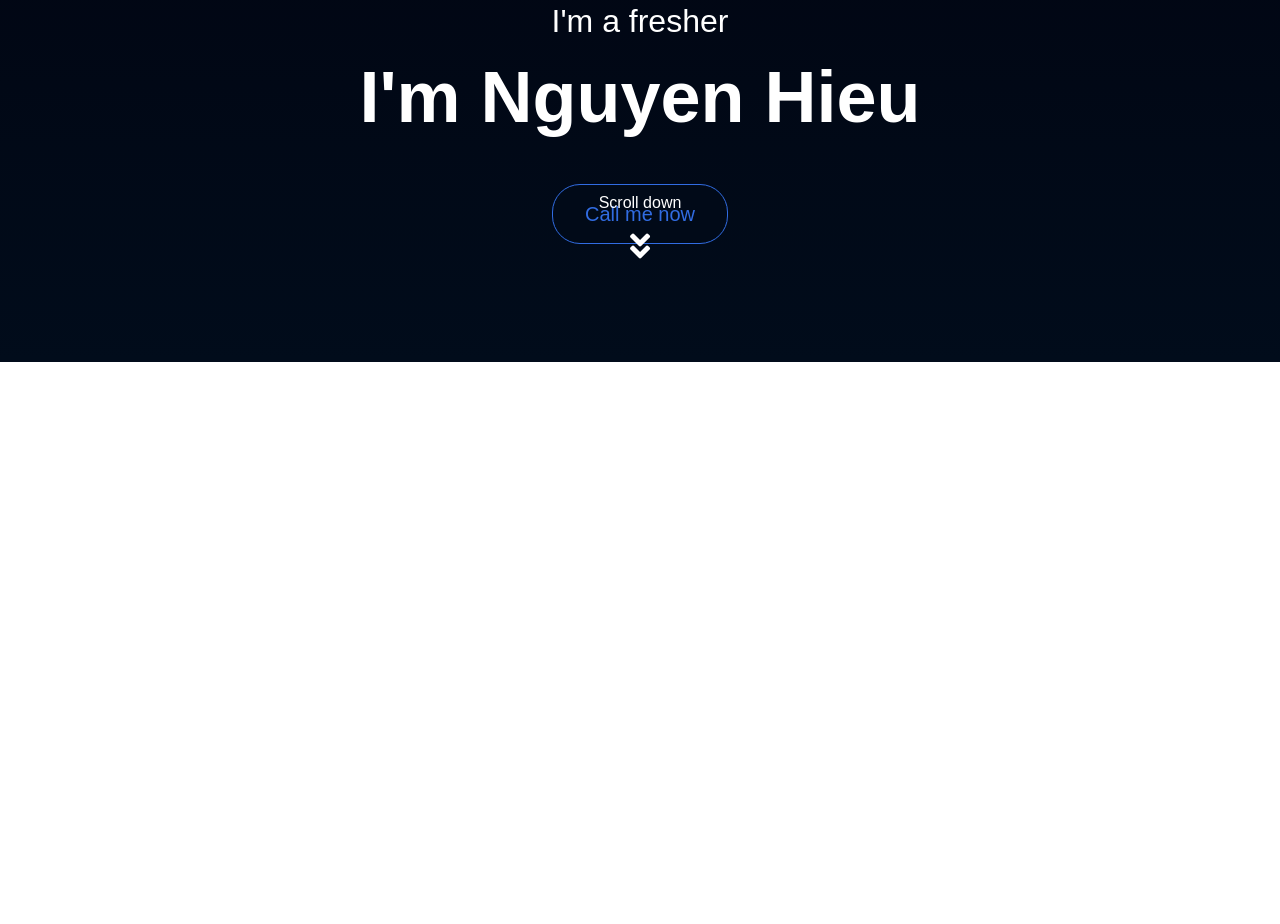
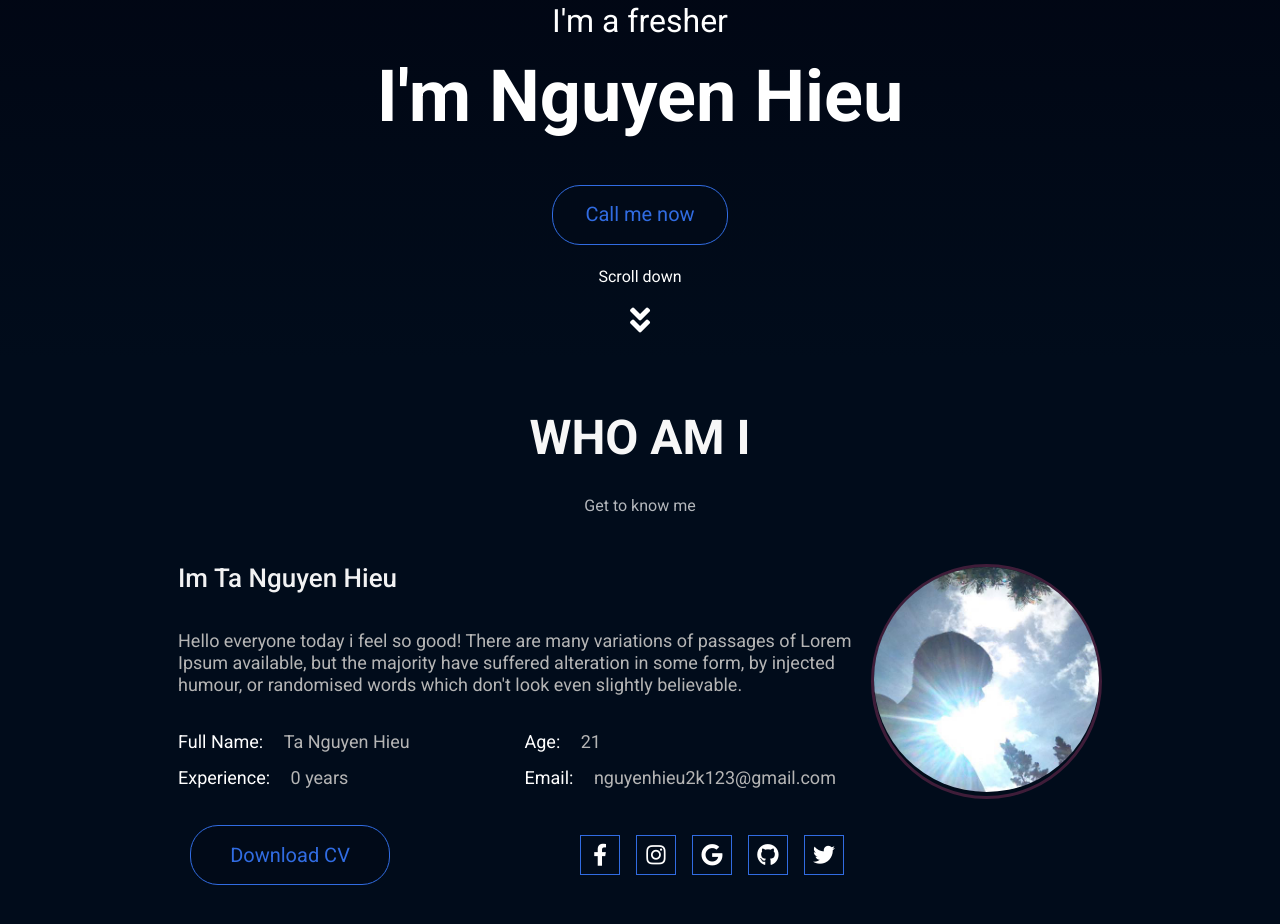
Before and after one commit to nguyenhieu2k123/myCV, a plain HTML site: page index.html in a window 1280 px wide. Shown: the part 406-1330 px from the top of the page. Before the commit the page ends 800 px from the top, so only its background shows below. Drawn offline with nearby package versions, Linux system fonts and the light colour scheme.

Commit message:
Update about me part

```diff
--- a/assets/style/base.css
+++ b/assets/style/base.css
@@ -1,15 +1,20 @@
 :root {
     --white-color: #fff!important;
-    --border-color: #316CE2;
+    --border-btn-color: #316CE2;
+}
+
+html {
+    font-family: 'Roboto', sans-serif;
+    scroll-behavior: smooth;
 }
 
 .btn {
     max-width: 200px;
     min-width: 146px;
     height: 60px;
-    border: 1px solid var(--border-color);
+    border: 1px solid var(--border-btn-color);
     background-color: #010A18;
-    color: var(--border-color);
+    color: var(--border-btn-color);
     font-size: 20px;
     padding: 16px 32px;
     border-radius: 28px;
@@ -19,7 +24,7 @@
 }
 
 .btn:hover {
-    background-color: var(--border-color);
+    background-color: var(--border-btn-color);
     color: var(--white-color);
     -webkit-transition: all .2s ease-in-out;
     transition: all .2s ease-in-out;
--- a/assets/style/main.css
+++ b/assets/style/main.css
@@ -4,19 +4,15 @@
     box-sizing: border-box;
 }
 
-html {
-    font-family: Arial, Helvetica, sans-serif;
-}
-
 #main {
-    position: relative;
+    /* position: relative; */
 }
 
 #header {
     width: 100%;
     height: 768px;
     background-image: linear-gradient(to bottom, #01010D, #010C1B);
-    display: block;
+    position: relative;
 }
 
 .header__menu {
@@ -27,7 +23,7 @@ html {
     border-bottom: 2px solid var(--white-color);
     position: fixed;
     z-index: 1;
-    background-color: rgba(7, 15, 40, 100);
+    background-color: #01020F;
 }
 
 .header__my-name {
@@ -48,7 +44,6 @@ html {
     flex: 7;
     display: flex;
     justify-content: flex-start;
-    /* background-color: rgba(7, 15, 40, 100); */
 }
 
 .header__navbar--menu {
@@ -83,7 +78,7 @@ html {
 
 .content__selection {
     width: 100%;
-    height: 694px;
+    height: 768px;
     position: absolute;
 }
 
@@ -150,3 +145,126 @@ html {
 .header__go-down-icon {
     font-size: 32px;
 }
+
+
+/* Start about */
+
+#about {
+    height: 768px;
+    width: 100%;
+    background-color: #010C1B;
+    position: relative;
+}
+
+.about__info-heading {
+    width: 100%;
+    color: var(--white-color);
+    text-align: center;
+    margin: 48px 0;
+}
+
+.about__info-title {
+    font-size: 48px;
+    text-transform: uppercase;
+    font-weight: 600;
+    opacity: 0.97;
+}
+
+.about__info-desc {
+    font-size: 16px;
+    opacity: 0.7;
+}
+
+.about__info-content {
+    color: var(--white-color);
+    display: flex;
+    margin: 0 178px;
+}
+
+.about__info-content-left {
+    flex: 3;
+}
+
+.about__info-content-right {
+    flex: 1;
+}
+
+.about__info-body-title {
+    font-size: 26px;
+    font-weight: 500;
+    opacity: 0.95;
+}
+
+.about__info-body-desc {
+    font-size: 18px;
+    color: #B5B5B5;
+    line-height: 22px;
+    margin: 36px 0;
+}
+
+.about__info-my-info {
+    width: 100%;
+    display: flex;
+    justify-content: space-around;
+    flex-wrap: wrap;
+    margin-bottom: 20px;
+}
+
+.about__info-my-info-box {
+    width: 50%;
+    font-size: 18px;
+    margin: 0 0 16px 0;
+}
+
+.about__info-my-info-label {
+    margin-right: 16px;
+}
+
+.about__info-my-info-label+span {
+    color: #B5B5B5;
+}
+
+.about__img {
+    border-radius: 50%;
+    border: 3px solid #3F1D39;
+}
+
+.about__img-my-img {
+    width: 100%;
+    border-radius: 50%;
+}
+
+.about__info-footer {
+    display: flex;
+    justify-content: flex-start;
+    align-items: center;
+    width: 100%;
+    position: relative;
+}
+
+.about__info-footer-btn-download {
+    margin: 0 184px 0 190px;
+    width: 200px;
+}
+
+.about__info-social-network {}
+
+.social-network-link {
+    text-decoration: none;
+    margin: 0 6px;
+}
+
+.social-icon {
+    font-size: 22px;
+    color: var(--white-color);
+    border: 1px solid var(--border-btn-color);
+    padding: 6px;
+    width: 40px;
+    height: 40px;
+    display: inline-flex;
+    align-items: center;
+    justify-content: center;
+}
+
+
+/* End about */
--- a/index.html
+++ b/index.html
@@ -5,6 +5,10 @@
     <meta charset="UTF-8">
     <meta http-equiv="X-UA-Compatible" content="IE=edge">
     <meta name="viewport" content="width=device-width, initial-scale=1.0">
+    <link rel="stylesheet" href="https://cdnjs.cloudflare.com/ajax/libs/normalize/8.0.1/normalize.min.css">
+    <link rel="preconnect " href="https://fonts.googleapis.com ">
+    <link rel="preconnect " href="https://fonts.gstatic.com " crossorigin>
+    <link href="https://fonts.googleapis.com/css2?family=Roboto:wght@300;400;500;700&display=swap " rel="stylesheet ">
     <link rel="stylesheet" href="./assets/font/fontawesome/css/all.min.css">
     <link rel="stylesheet" href="./assets/style/main.css">
     <link rel="stylesheet" href="./assets/style/base.css">
@@ -69,8 +73,76 @@
             </div>
             <!-- End header content -->
         </header>
-        <div id="content">
+        <div id="about">
+            <div class="content__selection">
+                <div class="about__info-heading">
+                    <h1 class="about__info-title">Who am i</h1>
+                    <span class="about__info-desc">Get to know me</span>
+                </div>
 
+                <div class="about__info-content">
+                    <div class="about__info-content-left">
+                        <div class="about__info-body">
+                            <div class="about__info-body-title">
+                                Im Ta Nguyen Hieu
+                            </div>
+                            <div class="about__info-body-desc">
+                                Hello everyone today i feel so good! There are many variations of passages of Lorem Ipsum available, but the majority have suffered alteration in some form, by injected humour, or randomised words which don't look even slightly believable.
+                            </div>
+                        </div>
+                        <div class="about__info-my-info">
+                            <div class="about__info-my-info-box">
+                                <span class="about__info-my-info-label">Full Name: </span>
+                                <span>Ta Nguyen Hieu</span>
+                            </div>
+                            <div class="about__info-my-info-box">
+                                <span class="about__info-my-info-label">Age: </span>
+                                <span>21</span>
+                            </div>
+                            <div class="about__info-my-info-box">
+                                <span class="about__info-my-info-label">Experience: </span>
+                                <span>0 years</span>
+                            </div>
+                            <div class="about__info-my-info-box">
+                                <span class="about__info-my-info-label">Email: </span>
+                                <span>nguyenhieu2k123@gmail.com</span>
+                            </div>
+
+                        </div>
+                    </div>
+                    <div class="about__info-content-right">
+                        <div class="about__img">
+                            <img src="./assets/img/about-img.jpeg" alt="" class="about__img-my-img">
+                        </div>
+                    </div>
+                </div>
+
+                <div class="about__info-footer">
+                    <button class="about__info-footer-btn-download btn">
+                        Download CV
+                    </button>
+                    <div class="about__info-social-network">
+                        <a href="" class="social-network-link">
+                            <i class="social-icon fab fa-facebook-f"></i>
+                        </a>
+                        <a href="" class="social-network-link">
+                            <i class="social-icon fab fa-instagram"></i>
+                        </a>
+
+
+                        <a href="" class="social-network-link">
+                            <i class="social-icon fab fa-google"></i>
+                        </a>
+                        <a href="" class="social-network-link">
+                            <i class="social-icon fab fa-github"></i>
+                        </a>
+                        <a href="" class="social-network-link">
+                            <i class="social-icon fab fa-twitter"></i>
+
+                        </a>
+                    </div>
+                </div>
+            </div>
         </div>
     </div>
 
```
Also changed, not shown: assets/img/about-img.jpeg (added).
